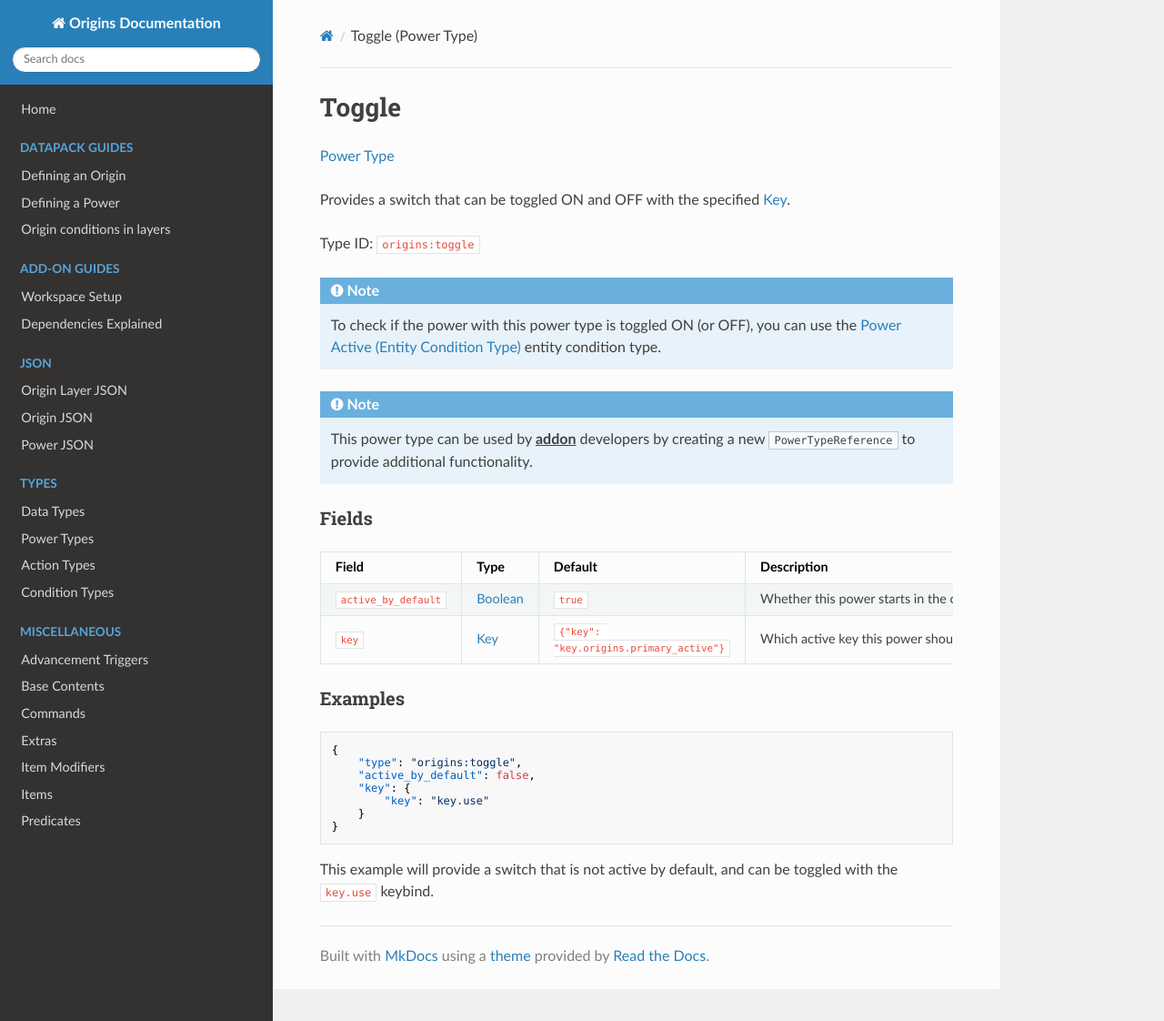
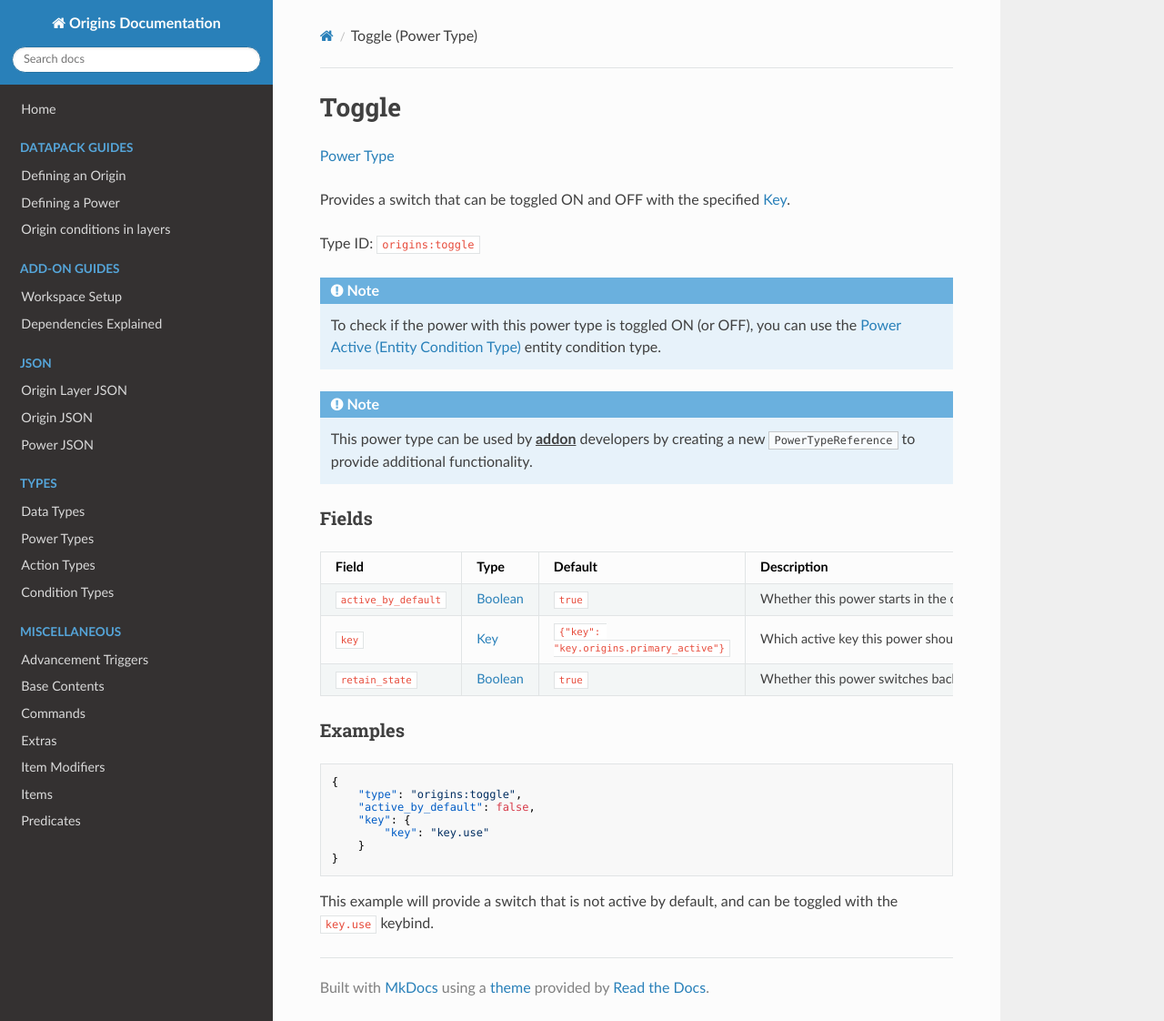
Before and after one commit to apace100/origins-docs, an MkDocs documentation site: the page built from docs/types/power_types/toggle.md, in a window 1280 px wide and 1122 px high. Shown: the whole window at 91% size. Built offline with MkDocs 1.6.1, drawn with Linux system fonts in a browser that asks for light colours; nearby versions of some CDN libraries.

Commit message:
Update toggle.md

```diff
--- a/docs/types/power_types/toggle.md
+++ b/docs/types/power_types/toggle.md
@@ -26,6 +26,7 @@ Field  | Type | Default | Description
 -------|------|---------|-------------
 `active_by_default` | [Boolean](../data_types/boolean.md) | `true` | Whether this power starts in the on or off state.
 `key` | [Key](../data_types/key.md) | `{"key": "key.origins.primary_active"}` | Which active key this power should respond to.
+`retain_state` | [Boolean](../data_types/boolean.md) | `true` | Whether this power switches back to default if the condition is no longer met.
 
 
 
```
